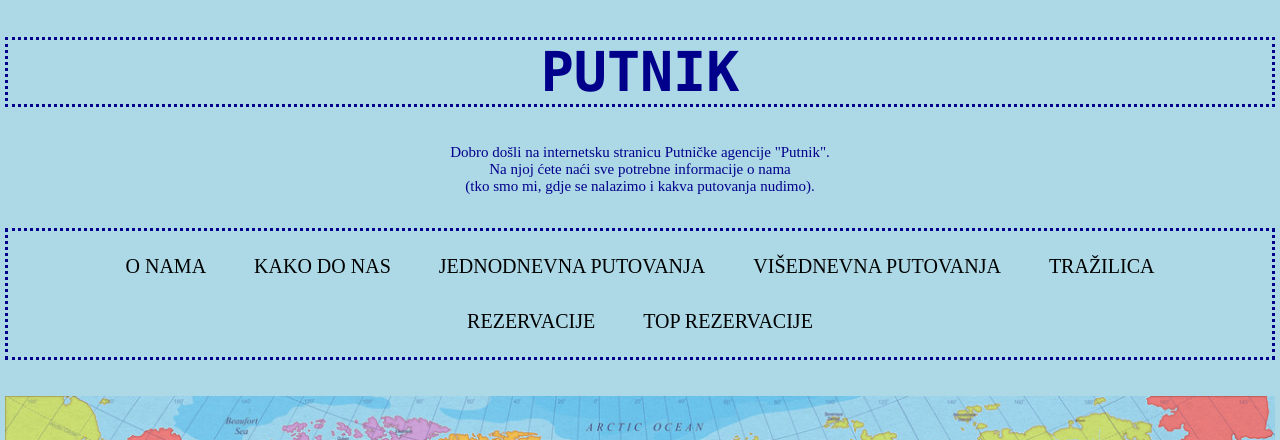
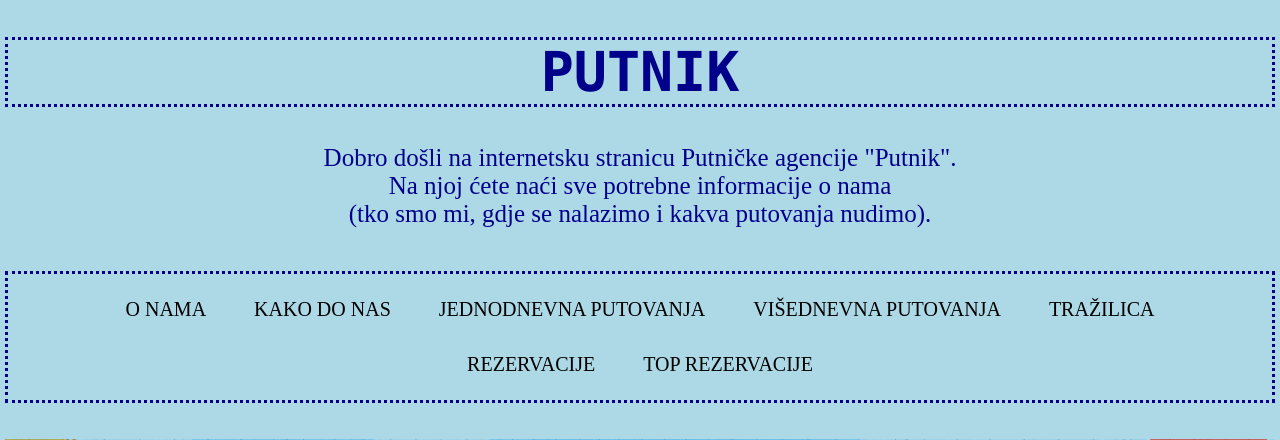
Before and after one commit to KBriski/projekt_osnove_PHP, a PHP site: page /index.html in a window 1280 px wide. Shown: the top 440 px of the page. Run offline with PHP 8.4, Linux system fonts and the light colour scheme.

Commit message:
index.css

```diff
--- a/index.css
+++ b/index.css
@@ -13,7 +13,7 @@ h1{
 }
 
 p{
-    font-size: 15px;
+    font-size: 25px;
     color: darkblue;
     list-style-type: none;
     text-align: center;
```
